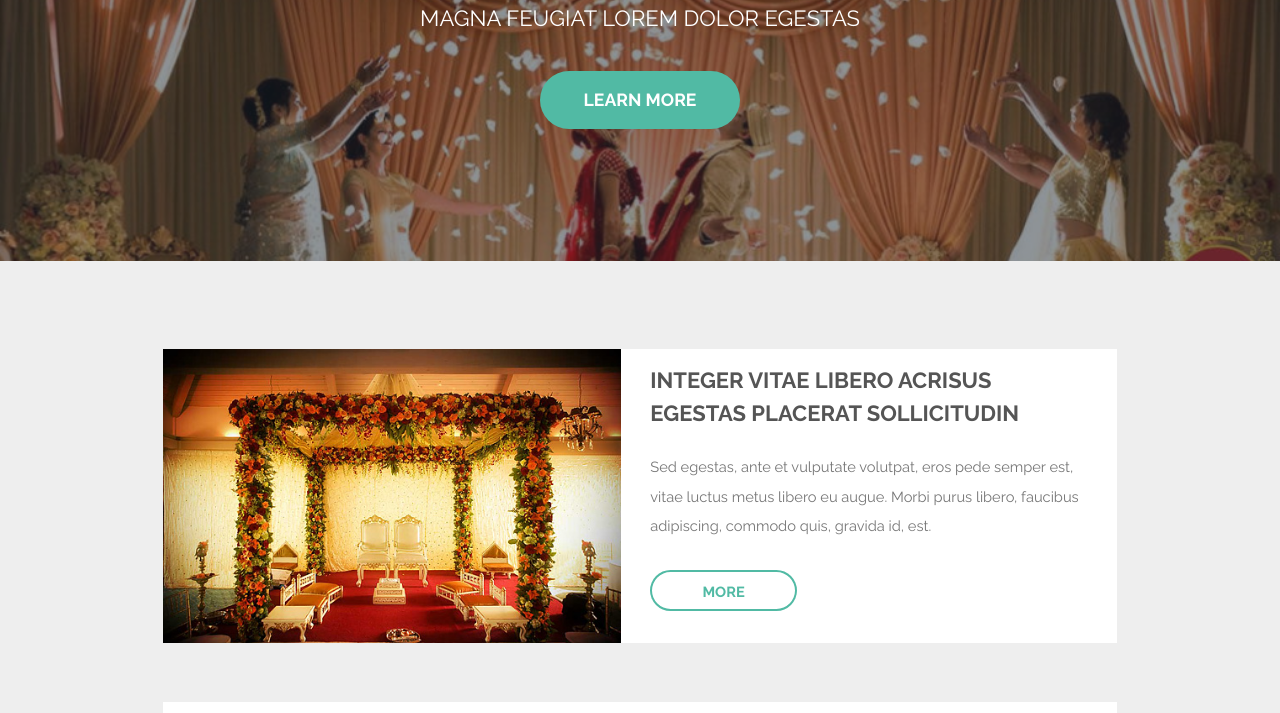
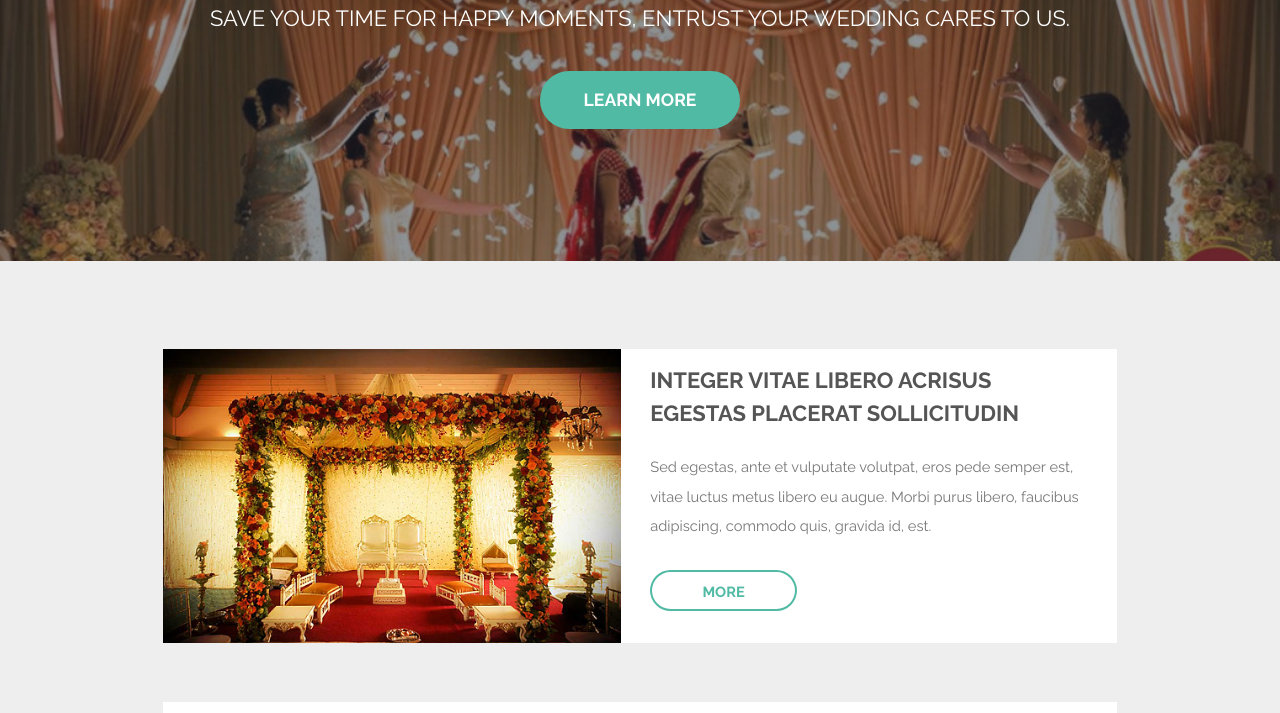
Before and after one commit to billboardevents/billboardevents.github.io, a plain HTML site: page index.html in a window 1280 px wide. Shown: the part 308-1021 px from the top of the page. Drawn offline with Linux system fonts and the light colour scheme.

Commit message:
Edit index file

```diff
--- a/index.html
+++ b/index.html
@@ -35,7 +35,7 @@
 			<section id="banner">
 				<i class="icon fa-diamond"></i>
 				<h2>Billboard</h2>
-				<p>Magna feugiat lorem dolor egestas</p>
+				<p>Save your time for happy moments, entrust your wedding cares to us.</p>
 				<ul class="actions">
 					<li><a href="#" class="button big special">Learn More</a></li>
 				</ul>
```
